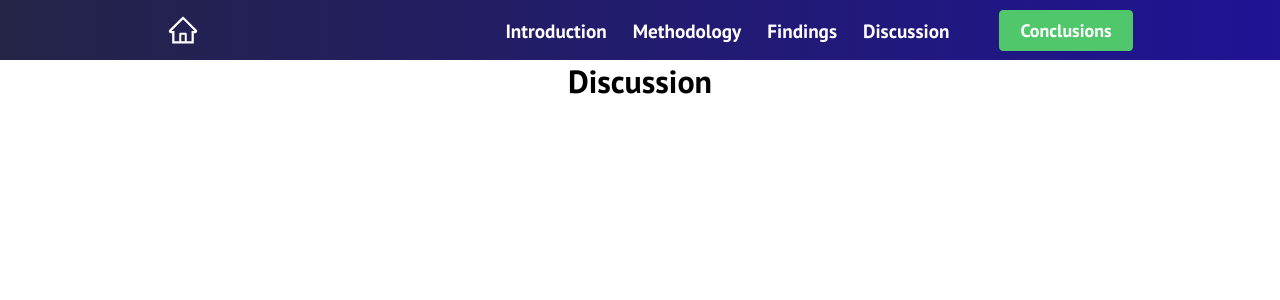
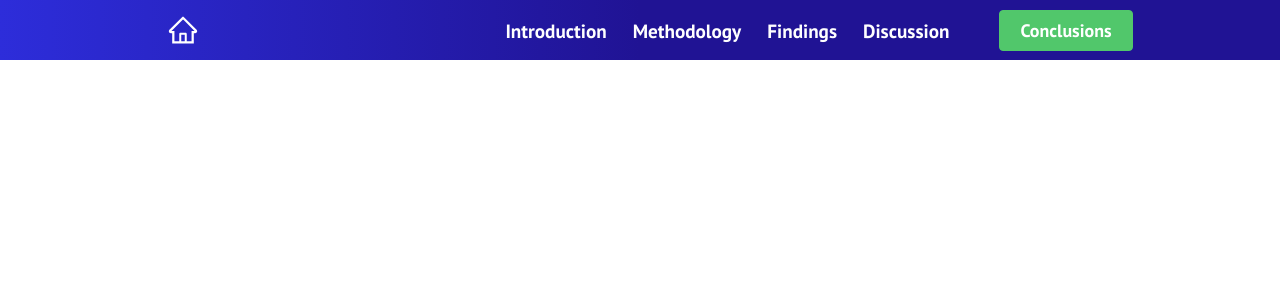
Before and after one commit to hecarrillo/research_website, a React (Create React App) app: page /discussion in a window 1280 px wide. Shown: the top 300 px of the page. Built offline with nearby package versions, Linux system fonts and the light colour scheme; the HTML template or start-up script is replaced by a standard one.

Commit message:
transparency fixed

```diff
--- a/src/components/Footer.css
+++ b/src/components/Footer.css
@@ -1,7 +1,8 @@
 .footer-container {
-  background: linear-gradient(135deg,  #010129dc 0%, rgb(32, 19, 148) 100%);
-  padding: 4rem 0 2rem 0;
+  background: linear-gradient(90deg,  #2d2dda 0%, rgb(32, 19, 148) 50%);
+  padding: 4rem 0rem 2rem 0rem;
   display: flex;
+  width: 100%;
   flex-direction: column;
   justify-content: center;
   align-items: center;
--- a/src/components/Navbar.css
+++ b/src/components/Navbar.css
@@ -1,11 +1,12 @@
 .navbar {
-  background: linear-gradient(90deg,  #010129dc 0%, rgb(32, 19, 148) 100%);
+  background: linear-gradient(90deg,  #2d2dda 0%, rgb(32, 19, 148) 50%);
   height: 60px;
+  width: 100%;
   display: flex;
   justify-content: center;
   align-items: center;
   font-size: 1.2rem;
-  position: sticky;
+  position: fixed;
   top: 0;
   z-index: 999;
 }
@@ -84,19 +85,19 @@
     display: flex;
     flex-direction: column;
     width: 100%;
-    height: 90vh;
+    height: 100vh;
     position: absolute;
-    top: 80px;
+    top: 60px;
     left: -100%;
     opacity: 1;
-    transition: all 0.5s ease;
+    transition: all 0.2s ease;
   }
 
   .nav-menu.active {
     background: #242222;
     left: 0;
     opacity: 1;
-    transition: all 0.5s ease;
+    transition: all 0.2s ease;
     z-index: 1;
   }
 
```
